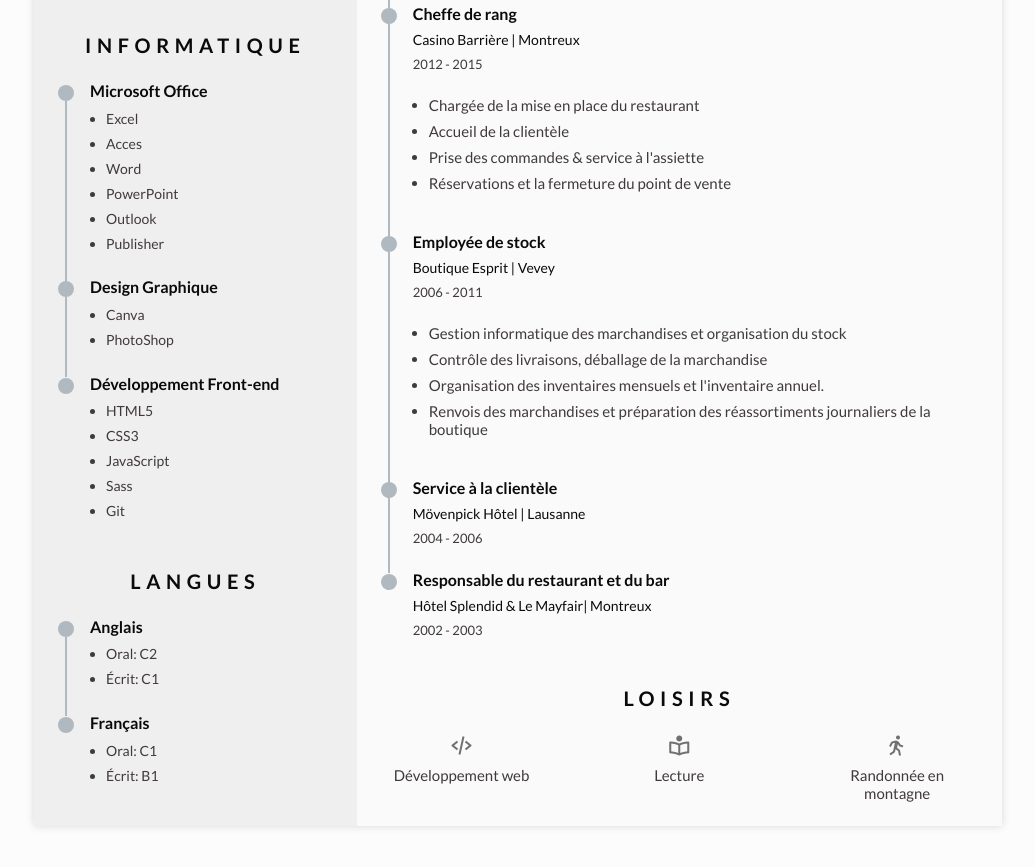
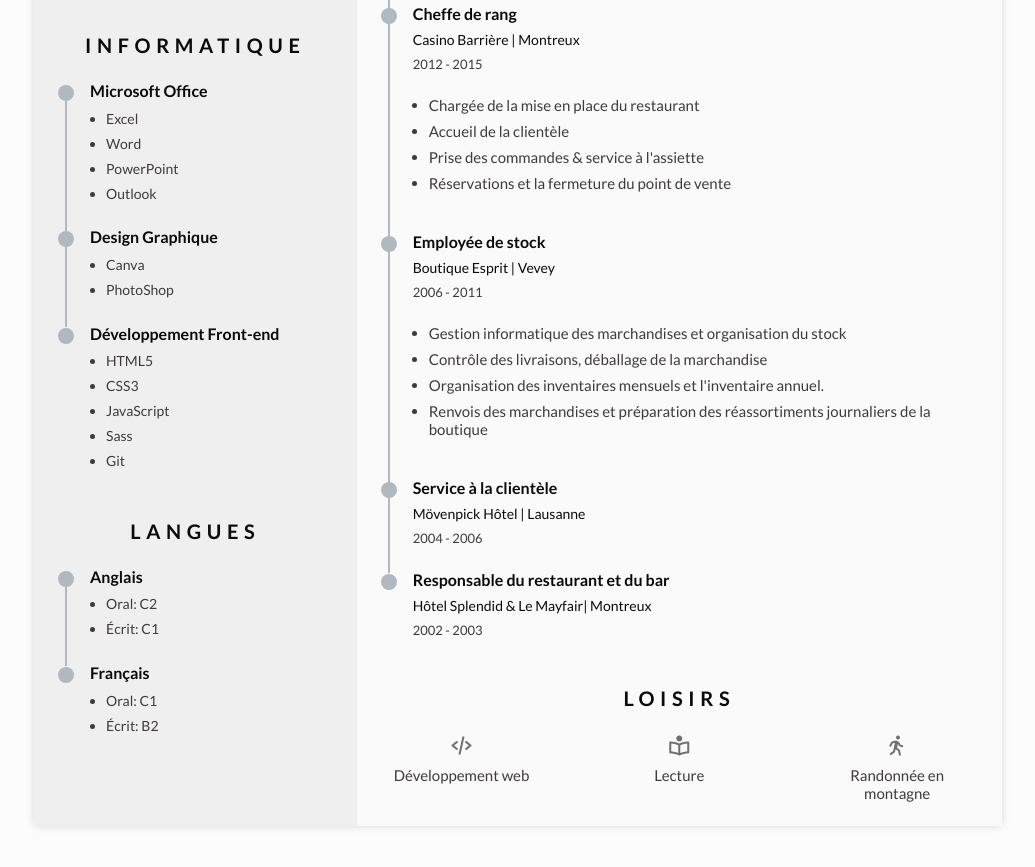
Before and after one commit to Maz-hub/resume, a website built with Vite: page index.html in a window 1280 px wide. Shown: the part 1460-2327 px from the top of the page, without its empty margins (122-1157 px from the left). Built offline with nearby package versions, Linux system fonts and the light colour scheme.

Commit message:
Update index.html
Left side bar: languages + computer skills

```diff
--- a/index.html
+++ b/index.html
@@ -272,11 +272,9 @@ height="0" width="0" style="display:none;visibility:hidden"></iframe></noscript>
                   <h3 class="informatique__title">Microsoft Office</h3>
                   <ul class="informatique__description">
                     <li>Excel</li>
-                    <li>Acces</li>
                     <li>Word</li>
                     <li>PowerPoint</li>
                     <li>Outlook</li>
-                    <li>Publisher</li>
                   </ul>
                 </div>
               </div>
@@ -352,7 +350,7 @@ height="0" width="0" style="display:none;visibility:hidden"></iframe></noscript>
                   <h3 class="langues__title">Français</h3>
                   <ul class="langues__proficiency">
                     <li>Oral:&nbsp;C1</li>
-                    <li>Écrit:&nbsp;B1</li>
+                    <li>Écrit:&nbsp;B2</li>
                   </ul>
                 </div>
               </div>
```
